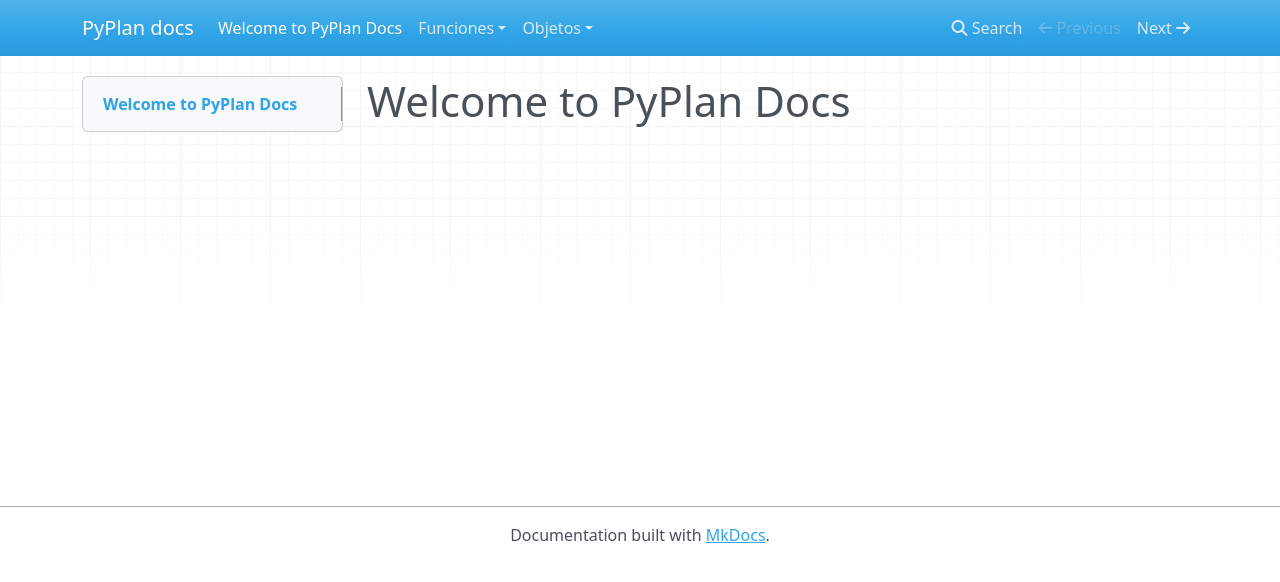
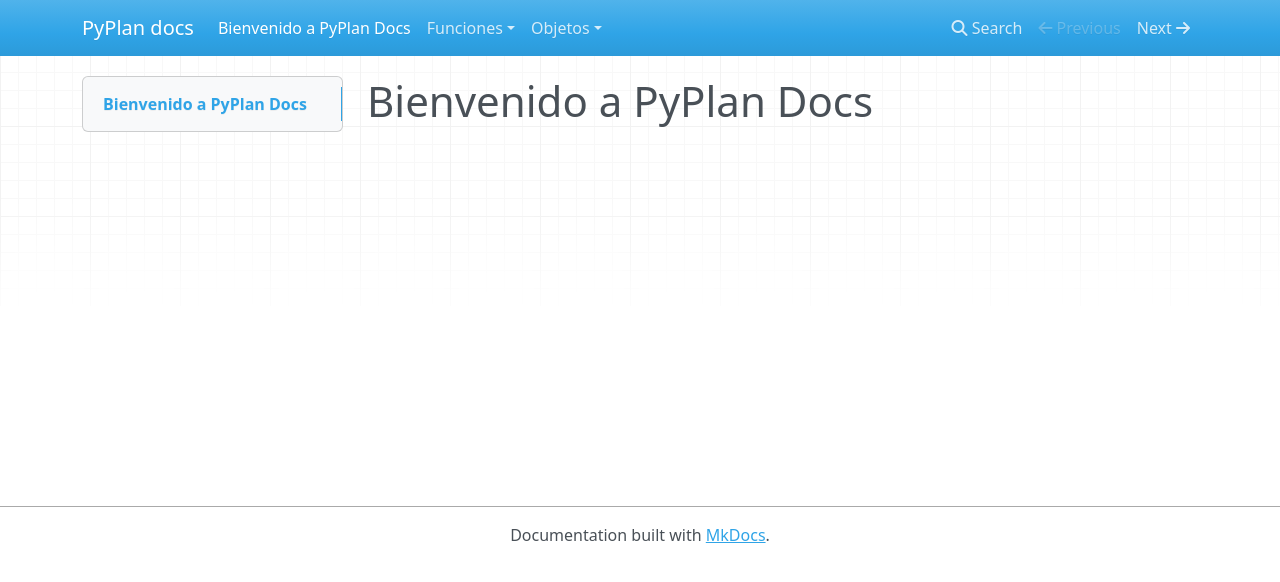
Before and after one commit to novix-sa/cubepy, an MkDocs documentation site: the page built from docs/index.md, in a window 1280 px wide. Shown: the top 582 px of the page. Built offline with MkDocs 1.6.1, drawn with Linux system fonts in a browser that asks for light colours; nearby versions of some CDN libraries.

Commit message:
docs/index.md updated from https://stackedit.io/

```diff
--- a/docs/index.md
+++ b/docs/index.md
@@ -1,7 +1,7 @@
-# Welcome to PyPlan Docs
+# Bienvenido a PyPlan Docs
 
 
 
 <!--stackedit_data:
-eyJoaXN0b3J5IjpbNzI1MDUyMjQ3XX0=
+eyJoaXN0b3J5IjpbMTUxNDEwNDk3MCw3MjUwNTIyNDddfQ==
 -->
```
